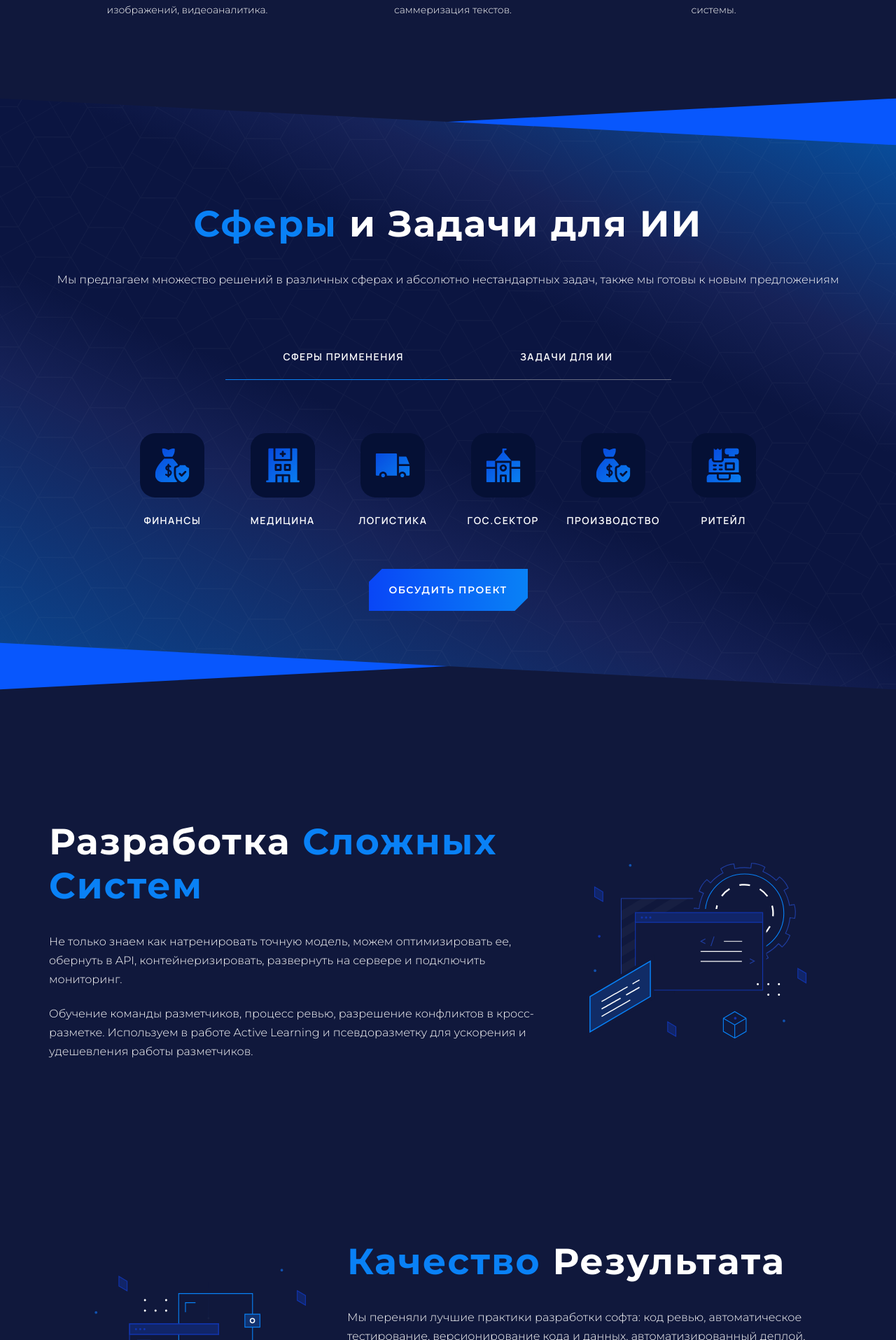
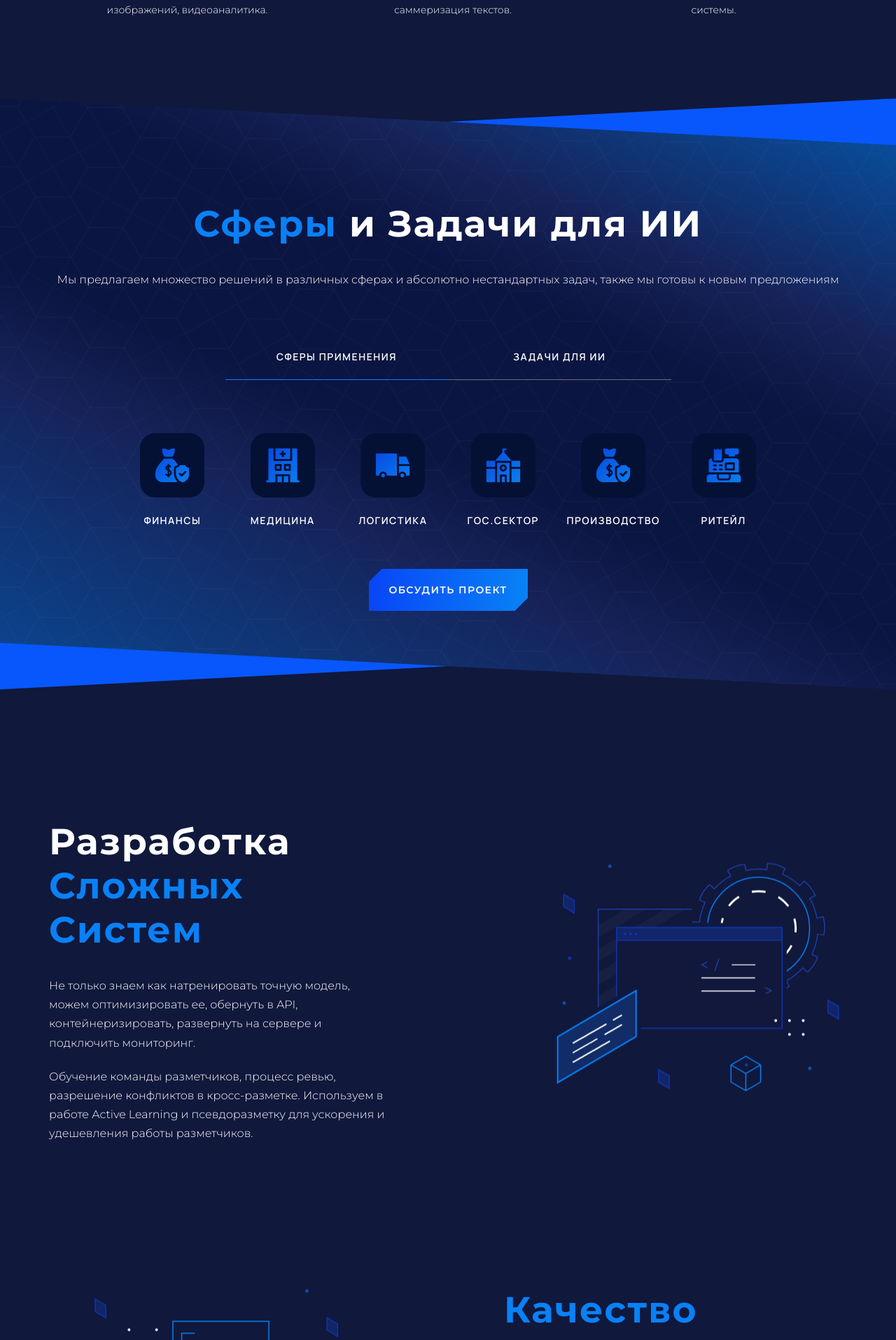
Before and after one commit to soundbroo/astral_ai, a React (Create React App) app: page / in a window 1280 px wide. Shown: the part 1145-3060 px from the top of the page at 70% size. Built offline with nearby package versions, Linux system fonts and the light colour scheme.

Commit message:
Adaptive layout

```diff
--- a/src/components/Advantages/Advantages.js
+++ b/src/components/Advantages/Advantages.js
@@ -99,6 +99,7 @@ const Wrapper = styled.div`
 const Content = styled.div`
   display: flex;
   flex-direction: column;
+  width: 100%;
 
   ${({
     theme: {
@@ -107,6 +108,7 @@ const Content = styled.div`
   }) => css`
     @media (min-width: ${md.min}) {
       padding: 86px 0;
+      justify-content: space-between;
       &:nth-child(2n) {
         flex-direction: row;
       }
@@ -127,9 +129,13 @@ const Animation = styled.div`
 
   ${({
     theme: {
-      viewports: { md },
+      viewports: { md, lg },
     },
   }) => css`
+    @media (min-width: ${lg.min}) {
+      transform: scale(1.3);
+    }
+
     @media (min-width: ${md.min}) {
       padding: 24px;
     }
@@ -139,6 +145,7 @@ const Animation = styled.div`
 const Text = styled.div`
   display: flex;
   flex-direction: column;
+  max-width: 490px;
 `;
 
 const Articles = styled.div`
--- a/src/components/ContactUs/ContactUs.js
+++ b/src/components/ContactUs/ContactUs.js
@@ -116,6 +116,7 @@ const Form = styled.form`
     margin-bottom: 30px;
     box-sizing: border-box;
     outline: none;
+    resize: none;
     &::placeholder {
       color: #ffffff4d;
     }
@@ -124,6 +125,7 @@ const Form = styled.form`
   > textarea {
     padding: 12px 20px;
     height: 150px;
+    width: 100%;
   }
 
   > button {
--- a/src/components/Footer/Footer.js
+++ b/src/components/Footer/Footer.js
@@ -49,7 +49,7 @@ const Wrapper = styled.footer`
   align-items: flex-start;
   padding: 0 24px;
   background-image: url(${bottomToTopBg});
-  background-repeat: none;
+  background-repeat: no-repeat;
   background-position: center top;
   height: 695px;
 
@@ -58,6 +58,10 @@ const Wrapper = styled.footer`
       viewports: { sm, md, lg, xlg },
     },
   }) => css`
+    @media (min-width: ${xlg.min}) {
+      background-size: cover;
+    }
+
     @media (min-width: ${sm.min}) {
       height: 412px;
     }
@@ -89,7 +93,8 @@ const Top = styled.div`
   width: 100%;
 
   > img {
-    margin: 0 0 24px -40px;
+    margin: 0 0 24px 0;
+    align-self: flex-start;
   }
 
   a {
@@ -184,6 +189,7 @@ const Bottom = styled.div`
     font-weight: 500;
     font-size: 14px;
     line-height: 170.9%;
+    color: #ffffff;
   }
 
   ${({
--- a/src/components/Partners/Partners.js
+++ b/src/components/Partners/Partners.js
@@ -46,9 +46,10 @@ const Wrapper = styled.div`
   padding: 0 24px;
   text-align: center;
   background-image: url(${topToBottomBg});
-  background-repeat: none;
+  background-repeat: no-repeat;
   background-position: center;
-  height: 820px;
+  background-size: cover;
+  height: 906px;
 
   > article {
     margin-bottom: 32px !important;
@@ -57,9 +58,13 @@ const Wrapper = styled.div`
 
   ${({
     theme: {
-      viewports: { sm, md, lg, xlg },
+      viewports: { sm, md, lg, xlg, xxlg },
     },
   }) => css`
+    @media (min-width: ${xxlg.min}) {
+      height: 1194px;
+    }
+
     > h1,
     > article,
     > div {
@@ -91,6 +96,16 @@ const Content = styled.div`
   flex-wrap: wrap;
   > div {
     margin: 32px 0;
+
+    ${({
+      theme: {
+        viewports: { sm },
+      },
+    }) => css`
+      @media (min-width: ${sm.min}) and (max-width: ${sm.max}) {
+        margin: 21px 0;
+      }
+    `};
     > svg {
       height: 48px;
       width: inherit;
--- a/src/components/Products/Products.js
+++ b/src/components/Products/Products.js
@@ -110,6 +110,7 @@ const Product = styled.div`
   }) => css`
     @media (min-width: ${md.min}) {
       padding: 86px 0;
+      justify-content: space-between;
 
       &:not(:last-child) {
         margin-bottom: 0;
@@ -134,9 +135,13 @@ const Animation = styled.div`
 
   ${({
     theme: {
-      viewports: { md },
+      viewports: { md, lg },
     },
   }) => css`
+    @media (min-width: ${lg.min}) {
+      transform: scale(1.5);
+    }
+
     @media (min-width: ${md.min}) {
       padding: 24px;
     }
@@ -146,6 +151,7 @@ const Animation = styled.div`
 const Content = styled.div`
   display: flex;
   flex-direction: column;
+  max-width: 490px;
 `;
 
 const Articles = styled.div`
--- a/src/components/Tasks/TabsView.js
+++ b/src/components/Tasks/TabsView.js
@@ -114,6 +114,12 @@ const Tabs = styled.nav`
   max-width: 637px;
 
   h5 {
+    height: 100%;
+    display: flex;
+    align-items: center;
+    justify-content: center;
+    flex: 1;
+    cursor: pointer;
     ${({
       theme: {
         viewports: { md },
--- a/src/components/Tasks/Tasks.js
+++ b/src/components/Tasks/Tasks.js
@@ -30,9 +30,20 @@ const Wrapper = styled.div`
   padding: 0 24px;
   text-align: center;
   background-image: url(${topToBottomBg});
-  background-repeat: none;
+  background-repeat: no-repeat;
   background-position: center;
   height: 878px;
+
+  ${({
+    theme: {
+      viewports: { xxlg },
+    },
+  }) => css`
+    @media (min-width: ${xxlg.min}) {
+      background-size: cover;
+      height: 1186px;
+    }
+  `};
 
   > h1,
   > article {
--- a/src/components/Technologies/Technologies.js
+++ b/src/components/Technologies/Technologies.js
@@ -51,11 +51,13 @@ const Wrapper = styled.div`
   display: flex;
   flex-direction: column;
   align-items: center;
+  justify-content: center;
   padding: 0 24px;
   background-image: url(${bottomToTopBg});
   background-repeat: no-repeat;
   background-position: center;
-  height: 750px;
+  background-size: cover;
+  height: 820px;
 
   h2 {
     font-family: Montserrat;
@@ -63,9 +65,12 @@ const Wrapper = styled.div`
 
   ${({
     theme: {
-      viewports: { sm, md, lg },
+      viewports: { sm, md, lg, xxlg },
     },
   }) => css`
+    @media (min-width: ${xxlg.min}) {
+      height: 1076px;
+    }
     > div,
     > ul {
       @media (min-width: ${lg.min}) {
@@ -87,7 +92,6 @@ const Title = styled.div`
   background-image: url(${technologiesTitleBg});
   background-repeat: no-repeat;
   background-position: center;
-  margin-top: 120px;
   margin-bottom: 32px;
   width: 208px;
   height: 50px;
--- a/src/styles/theme.js
+++ b/src/styles/theme.js
@@ -23,6 +23,11 @@ const theme = {
     },
     xlg: {
       min: "1201px",
+      max: "1920px",
+      maxWidth: "1140px",
+    },
+    xxlg: {
+      min: "1921px",
       maxWidth: "1140px",
     },
   },
```
Also changed, not shown: 1 other file (tests, documents, lock files or other folders).
